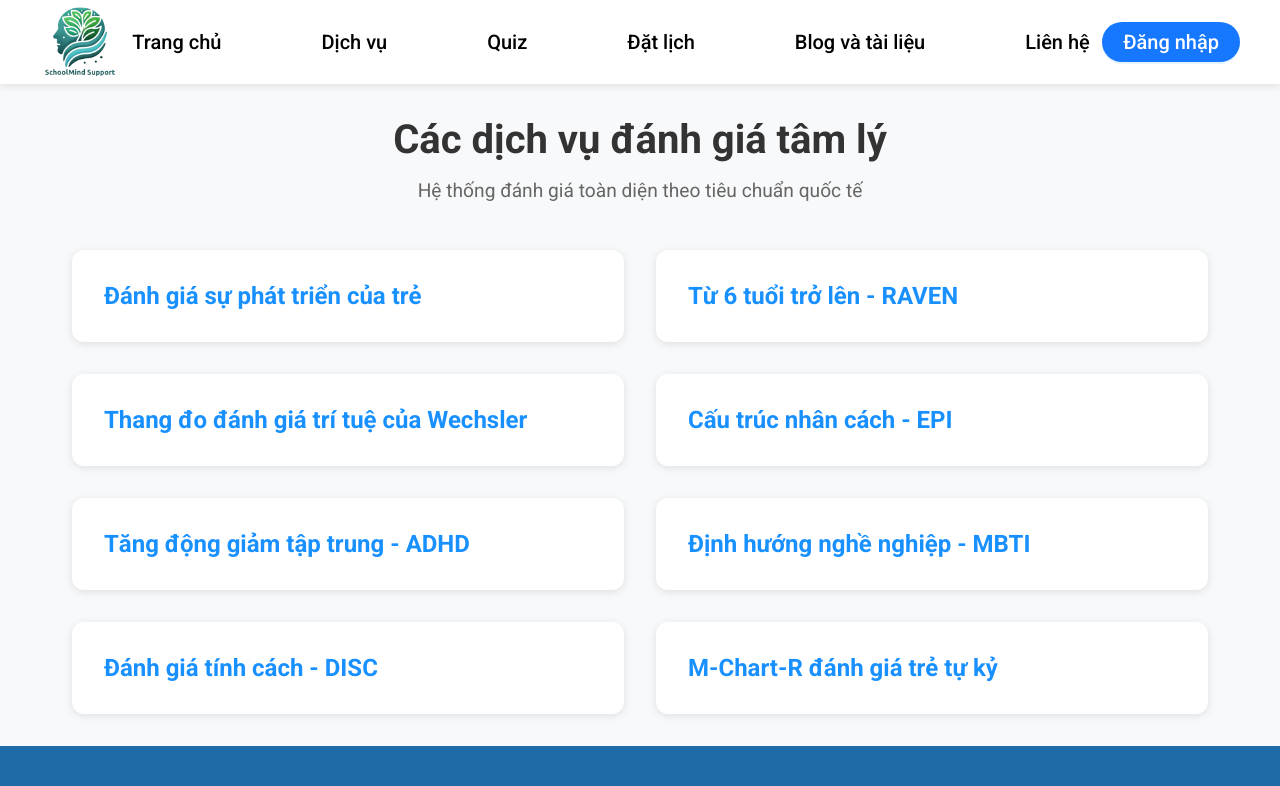
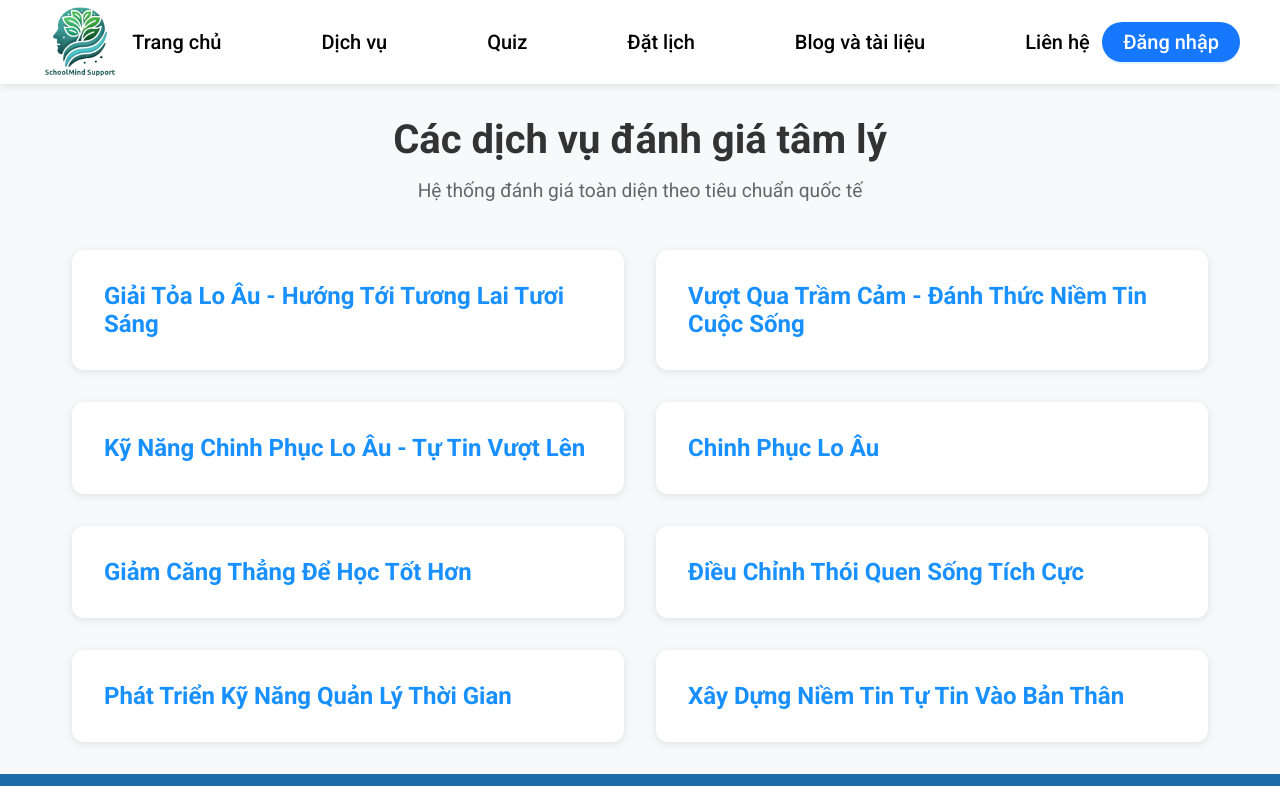
Before and after one commit to KhietNDL/SWT-3, a React (Vite) app: page /dich-vu in a window 1280 px wide. Shown: the top 786 px of the page. Built offline with nearby package versions, Linux system fonts and the light colour scheme.

Commit message:
Fix Dropdown Header Program and change suitable content for program

```diff
--- a/src/components/ProgramDetail/ProgramDetail.tsx
+++ b/src/components/ProgramDetail/ProgramDetail.tsx
@@ -51,21 +51,22 @@ function ProgramDetail() {
         </div>
 
         <div className="program-title">
-          <h1>Đánh giá sự phát triển</h1>
+          <h1>Giải Tỏa Lo Âu- Hướng Tới Tương Lai Tươi Sáng</h1>
         </div>
 
         <div className="program-description">
           <p>
-            Sự phát triển với tốc độ nhanh và đầy biến động của thời đại 4.0, cùng với yêu cầu ngày càng cao của nhà trường và những bất cập trong thực tiễn giáo dục; Sự kì vọng của cha mẹ, thầy cô đang tạo ra những áp lực rất lớn và gây căng thẳng trong cuộc sống, học tập và quá trình phát triển của trẻ em. Mặt khác, sự hiểu biết của cha mẹ bận rộn cũng như kỹ năng sống của các em vẫn còn hạn chế trong giao tiếp rộng rãi.
+            Trong bối cảnh học đường ngày càng trở nên căng thẳng, với những yêu cầu và kỳ vọng ngày càng cao, không ít học sinh cảm thấy lo âu, áp lực và khó khăn trong việc quản lý cảm xúc của bản thân. Điều này có thể ảnh hưởng đến sức khỏe tâm lý, cũng như kết quả học tập và phát triển cá nhân của các em.
+            </p>
+          <p>
+            Chương trình "Giải Tỏa Lo Âu - Hướng Tới Tương Lai Tươi Sáng" được thiết kế đặc biệt để giúp học sinh giảm bớt lo âu , cải thiện khả năng quản lý căng thẳng và xây dựng những kỹ năng sống thiết yếu. Thông qua tư vấn chuyên sâu và các kỹ thuật thư gianx hiểuj quả, các em sẽ được trang bị những công cụ để đối phó với aps lực trong học tập cũng như cuộc sống.
+          </p>
+
+          <p>
+            Chúng tôi hiểu rằng sự phát triển toàn diện không chỉ dựa vào kết quả học tập mà còn phụ thuộc vào sức khỏe tinh thần. Vì vậy, chương trình này không chỉ giúp học sinh nâng cao khả năng kiểm soát cảm xúc, mà còn hỗ trợ các em phát triển tự tin hơn, dễ dàng vượt qua các thử thách trong cuộc sống.
           </p>
           <p>
-            Thực tế cho thấy trẻ em hiện nay dễ gặp những rối nhiễu cảm xúc (Lo âu, trầm cảm…), rối loạn phát triển (tự kỷ, chậm phát triển, khó khăn ngôn ngữ giao tiếp), các khó khăn học tập (như đọc, viết, tính toán…), những rối loạn về hành vi (chống đối, bỏ học, trốn cắp, hung tính…) mà bản thân không hề biết.
-          </p>
-          <p>
-            Ngoài ra, việc khám phá và hiểu rõ năng lực bản thân, định hướng nghề nghiệp phù hợp giúp cho trẻ có thể phát triển toàn diện hơn, giúp người học định hướng được nghề nghiệp phù hợp với năng lực của bản thân và nhu cầu của thị trường lao động, từ đó có kế hoạch để quyết định lựa chọn con đường học tập phù hợp với bản thân mình trong tương lai.
-          </p>
-          <p>
-            Vì vậy, Viện Tâm lý Giáo dục BrainCare thiết kế chương trình Đánh giá sức khỏe tâm lý toàn diện. Phát hiện và tầm soát các nhân cách và tính khí của trẻ em, nhằm Đánh giá Nhận cách và Định giá Trí tuệ cảm xúc giúp hướng nghề nghiệp trong tương lai nhằm phát triển toàn diện các trường hợp trẻ em gặp khó khăn, phát hiện khả năng tiềm tàng của cá nhân và mang lại sự thành công, hòa nhập xã hội, hạnh phúc hơn.
+            Với sự đồng hành của các chuyên gia tâm lý hàng đầu, chương trình sẽ giúp học sinh thoải mái hơn trong môi trường học đường, từ đó mở ra những cơ hội tốt đẹp hơn cho tương lai của các em
           </p>
         </div>
 
@@ -80,7 +81,7 @@ function ProgramDetail() {
             </div>
             {isSectionExpanded('purpose') && (
               <div className="section-content">
-                <p>Đánh giá toàn diện sự phát triển của trẻ, phát hiện sớm các khó khăn và có biện pháp can thiệp kịp thời.</p>
+                <p>Mục tiêu của chương trình là giảm lo âu và cải thiện khả năng quản lý căng thẳng của học sinh, giúp các em học sinh trở nên tự tin hơn trong học tập và cuộc sống.</p>
               </div>
             )}
           </div>
@@ -96,10 +97,10 @@ function ProgramDetail() {
             {isSectionExpanded('indicators') && (
               <div className="section-content">
                 <ul>
-                  <li>Chỉ số phát triển nhận thức</li>
-                  <li>Chỉ số phát triển ngôn ngữ</li>
-                  <li>Chỉ số phát triển vận động</li>
-                  <li>Chỉ số phát triển cảm xúc xã hội</li>
+                  <li>Chỉ số lo âu học đường</li>
+                  <li>Chỉ số căng thẳng và stress</li>
+                  <li>Chỉ số khả năng đối phó với khó khăn</li>
+                  <li>Chỉ số tự tin và khả năng giải quyết vấn đề</li>
                 </ul>
               </div>
             )}
@@ -115,7 +116,7 @@ function ProgramDetail() {
             </div>
             {isSectionExpanded('target') && (
               <div className="section-content">
-                <p>Trẻ em từ 2-18 tuổi có nhu cầu đánh giá sự phát triển.</p>
+                <p>Chương trình này dành cho học sinh từ 12-18 tuổi, đặt biệt là những em gặp phải lo âu, căng thẳng trong môi trường và có nhu cầu cải thiện kỹ năng quản lý cảm xúc, giảm lo âu.</p>
               </div>
             )}
           </div>
@@ -131,10 +132,10 @@ function ProgramDetail() {
             {isSectionExpanded('tools') && (
               <div className="section-content">
                 <ul>
-                  <li>Bộ công cụ đánh giá chuẩn hóa quốc tế</li>
-                  <li>Phiếu quan sát hành vi</li>
-                  <li>Bảng hỏi dành cho phụ huynh</li>
-                  <li>Bài tập đánh giá theo độ tuổi</li>
+                  <li>Bộ công cụ đánh giá lo âu học đường</li>
+                  <li>Bài tập thư giãn và kỹ thuật thở </li>
+                  <li>Bảng câu hỏi tự đánh giá mức độ căng thẳng</li>
+                  <li>Hướng dẫn thực hành tự quản lý cảm xúc</li>
                 </ul>
               </div>
             )}
@@ -151,9 +152,9 @@ function ProgramDetail() {
             {isSectionExpanded('experts') && (
               <div className="section-content">
                 <ul>
-                  <li>Chuyên gia tâm lý trẻ em</li>
-                  <li>Chuyên gia đánh giá phát triển</li>
-                  <li>Chuyên gia giáo dục đặc biệt</li>
+                  <li>Chuyên gia tâm lý học đường</li>
+                  <li>Chuyên gia tư vấn sức khỏe tâm lý trẻ em</li>
+                  <li>Chuyên gia đào tạo kỹ năng sống cho học sinh</li>
                 </ul>
               </div>
             )}
@@ -161,7 +162,7 @@ function ProgramDetail() {
         </div>
 
         <div className="program-detail-footer">
-          <p className="duration">Thời gian liệu trình: 3-6 tuần</p>
+          <p className="duration">Thời gian liệu trình: 4-6 tuần</p>
           <button className="register-button" onClick={handleRegister}>
             Đăng ký
           </button>
--- a/src/pages/Program/Program.tsx
+++ b/src/pages/Program/Program.tsx
@@ -6,61 +6,63 @@ import './Program.scss';
 
 function Program() {
   const [selectedService, setSelectedService] = useState<number | null>(null);
+  const [programTitle, setProgramTitle] = useState<string>(''); // Thêm state để lưu title
   const navigate = useNavigate();
 
   const programs = [
     {
       id: 1,
-      title: "Đánh giá sự phát triển của trẻ",
-      shortDesc: "Sự phát triển với tốc độ nhanh và đầy biến động của thời đại 4.0, cùng với yêu cầu ngày càng cao của nhà trường và những bất cập trong thực tiễn giáo dục đang tạo ra những áp lực rất lớn cho trẻ em...",
-      link: "/danh-gia/phat-trien"
+      title: "Giải Tỏa Lo Âu - Hướng Tới Tương Lai Tươi Sáng",
+      shortDesc: "Chương trình giúp học sinh giảm bớt lo âu, cải thiện khả năng quản lý căng thẳng trong môi trường học đường thông qua các buổi tư vấn và kỹ thuật thư giãn...",
+      link: "/danh-gia/lo-au"
     },
     {
       id: 2,
-      title: "Từ 6 tuổi trở lên - RAVEN",
-      shortDesc: "Test Raven là một công cụ đánh giá trí thông minh phi ngôn ngữ, được sử dụng rộng rãi để đo lường khả năng tư duy logic và giải quyết vấn đề của trẻ từ 6 tuổi trở lên...",
-      link: "/danh-gia/raven"
+      title: "Vượt Qua Trầm Cảm - Đánh Thức Niềm Tin Cuộc Sống",
+      shortDesc: "Chương trình cung cấp các buổi trị liệu tâm lý và tư vấn cho học sinh mắc chứng trầm cảm, giúp họ vượt qua cảm giác cô đơn và tuyệt vọng trong môi trường học đường.",
+      link: "/danh-gia/tram-cam"
     },
     {
       id: 3,
-      title: "Thang đo đánh giá trí tuệ của Wechsler",
-      shortDesc: "Thang đo Wechsler là công cụ đánh giá toàn diện về chỉ số thông minh (IQ), bao gồm các kỹ năng ngôn ngữ, tư duy logic, trí nhớ và tốc độ xử lý thông tin...",
-      link: "/danh-gia/wechsler"
+      title: "Kỹ Năng Chinh Phục Lo Âu - Tự Tin Vượt Lên",
+      shortDesc: "Chương trình này giúp học sinh xây dựng các kỹ năng đối phó hiệu quả với lo âu và căng thẳng thông qua các bài tập thực tế và tư vấn cá nhân...",
+      link: "/danh-gia/ky-nang-doi-pho-lo-au"
     },
     {
       id: 4,
-      title: "Cấu trúc nhân cách - EPI",
-      shortDesc: "Bài test EPI (Eysenck Personality Inventory) đánh giá các đặc điểm tính cách cơ bản như hướng nội - hướng ngoại, tính ổn định cảm xúc và tính cách...",
-      link: "/danh-gia/epi"
+      title: "Chinh Phục Lo Âu",
+      shortDesc: "Chương trình này giúp học sinh xây dựng các kỹ năng đối phó với lo âu trong học đường và cuộc sống.",
+      link: "/danh-gia/chinh-phuc-lo-au"
     },
     {
       id: 5,
-      title: "Tăng động giảm tập trung - ADHD",
-      shortDesc: "Đánh giá các triệu chứng của rối loạn tăng động giảm chú ý (ADHD) thông qua các tiêu chí chuẩn đoán quốc tế, giúp phát hiện sớm và có biện pháp can thiệp kịp thời...",
-      link: "/danh-gia/adhd"
+      title: "Giảm Căng Thẳng Để Học Tốt Hơn",
+      shortDesc: "Chương trình giúp học sinh giảm căng thẳng để nâng cao hiệu quả học tập và cải thiện sức khỏe tinh thần.",
+      link: "/danh-gia/giam-cang-thang"
     },
     {
       id: 6,
-      title: "Định hướng nghề nghiệp - MBTI",
-      shortDesc: "Test MBTI (Myers-Briggs Type Indicator) giúp học sinh hiểu rõ về tính cách, sở thích và điểm mạnh của bản thân, từ đó có định hướng nghề nghiệp phù hợp...",
-      link: "/danh-gia/mbti"
+      title: "Điều Chỉnh Thói Quen Sống Tích Cực",
+      shortDesc: "Chương trình hướng dẫn học sinh điều chỉnh thói quen sống để có một cuộc sống tích cực và đầy đủ.",
+      link: "/danh-gia/thoquen-tich-cuc"
     },
     {
       id: 7,
-      title: "Đánh giá tính cách - DISC",
-      shortDesc: "Mô hình DISC đánh giá bốn khía cạnh chính của tính cách: Quyết đoán (D), Ảnh hưởng (I), Ổn định (S) và Cẩn trọng (C), giúp hiểu rõ phong cách làm việc và giao tiếp...",
-      link: "/danh-gia/disc"
+      title: "Phát Triển Kỹ Năng Quản Lý Thời Gian",
+      shortDesc: "Chương trình giúp học sinh phát triển kỹ năng quản lý thời gian hiệu quả để cải thiện công việc học tập.",
+      link: "/danh-gia/quan-ly-thoi-gian"
     },
     {
       id: 8,
-      title: "M-Chart-R đánh giá trẻ tự kỷ",
-      shortDesc: "M-CHAT-R (Modified Checklist for Autism in Toddlers) là công cụ sàng lọc giúp phát hiện sớm dấu hiệu rối loạn phổ tự kỷ ở trẻ nhỏ...",
-      link: "/danh-gia/mchat"
+      title: "Xây Dựng Niềm Tin Tự Tin Vào Bản Thân",
+      shortDesc: "Chương trình giúp học sinh phát triển sự tự tin và niềm tin vào bản thân để vượt qua mọi thử thách.",
+      link: "/danh-gia/tu-tin"
     }
   ];
 
-  const handleServiceClick = (id: number) => {
-    setSelectedService(selectedService === id ? null : id);
+  const handleServiceClick = (id: number, title: string) => {
+    setSelectedService(selectedService === id ? null : id); // Toggle selected service
+    setProgramTitle(title); // Cập nhật title khi click vào chương trình
   };
 
   const handleViewMore = (link: string) => {
@@ -73,7 +75,7 @@ function Program() {
 
       <main className="program-content">
         <div className="program-hero">
-          <h1>Các dịch vụ đánh giá tâm lý</h1>
+          <h1>{programTitle || "Các dịch vụ đánh giá tâm lý"}</h1> {/* Hiển thị title cập nhật hoặc mặc định */}
           <p>Hệ thống đánh giá toàn diện theo tiêu chuẩn quốc tế</p>
         </div>
 
@@ -82,7 +84,7 @@ function Program() {
             <div key={program.id} className="service-card">
               <div
                 className="service-header"
-                onClick={() => handleServiceClick(program.id)}
+                onClick={() => handleServiceClick(program.id, program.title)}
               >
                 <h2>{program.title}</h2>
               </div>
```
Also changed, not shown: src/components/Program/Program.tsx (+26 -26 lines), src/components/header/index.tsx (+2 -9 lines).
